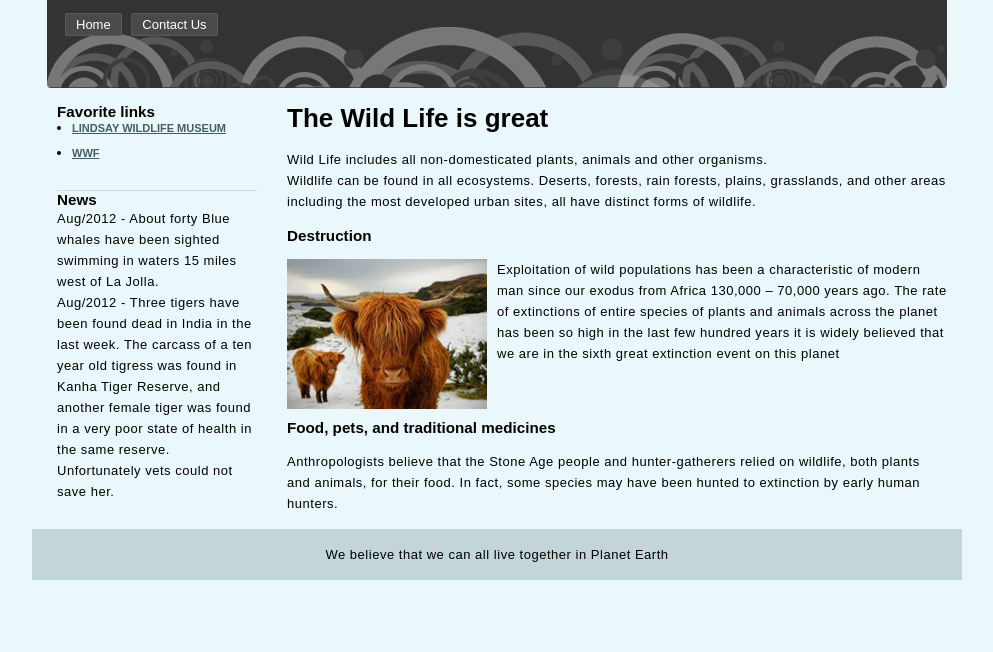
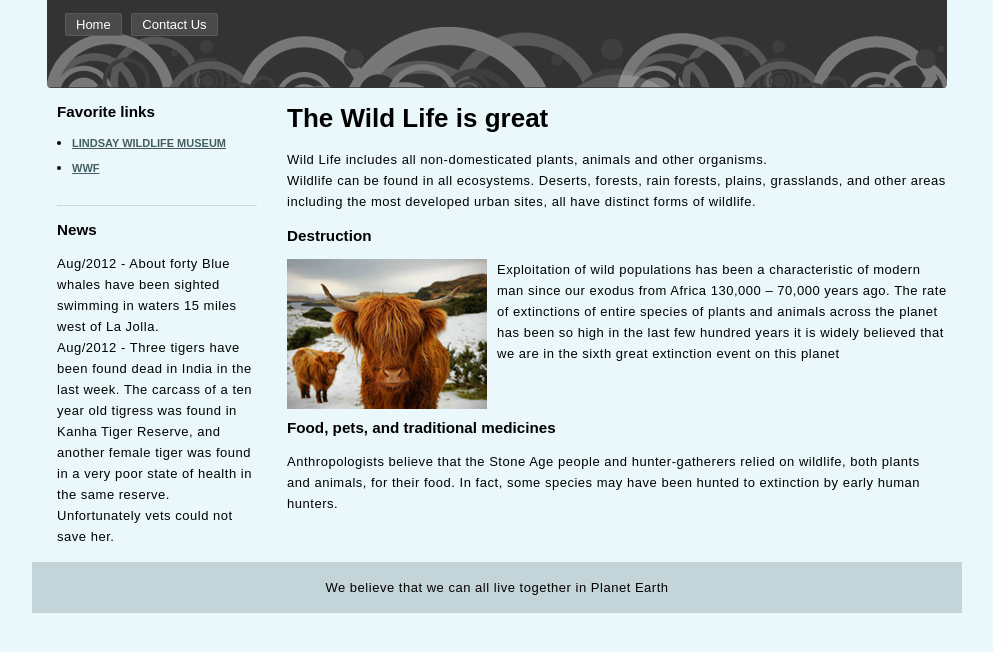
Before and after one commit to aakashkhalasi/aakashkhalasi.github.io, a plain HTML site: page homework_2_index.html in a window 1280 px wide. Shown: the part 102-754 px from the top of the page, without its empty margins (143-1136 px from the left). Drawn offline with Linux system fonts and the light colour scheme.

Commit message:
Update homework_2_index.html

```diff
--- a/homework_2_index.html
+++ b/homework_2_index.html
@@ -30,17 +30,17 @@
         <img src="img1.jpg" class="float-left" alt="alternative text.  This text is for screen readers or in the instance an image can't load, a description of what should have been here." /><p>Exploitation of wild populations has been a characteristic of modern man since our exodus from Africa 130,000 – 70,000 years ago. The rate of extinctions of entire species of plants and animals across the planet has been so high in the last few hundred years it is widely believed that we are in the sixth great extinction event on this planet</p><br />
 
         <h3 class="clear">Food, pets, and traditional medicines</h3><br />
-        <p>Anthropologists believe that the Stone Age people and hunter-gatherers relied on wildlife, both plants and animals, for their food. In fact, some species may have been hunted to extinction by early human hunters.</p>
+        <p>Anthropologists believe that the Stone Age people and hunter-gatherers relied on wildlife, both plants and animals, for their food. In fact, some species may have been hunted to extinction by early human hunters.</p><br />
     </div>
 
     <div class="sidebar-left">
-    	<h3>Favorite links</h3>
+    	<h3>Favorite links</h3><br />
     	<ul class="list">
         	<li><a href="http://wildlife-museum.org/" title="Lindsay Wildlife Museum">Lindsay Wildlife Museum</a></li>
             <li><a href="http://www.worldwildlife.org/home-full.html" title="WWF">WWF</a></li>
-        </ul>
+        </ul><br />
 
-        <h3>News</h3>
+        <h3>News</h3><br />
         <p>Aug/2012 - About forty Blue whales have been sighted swimming in waters 15 miles west of La Jolla.</p>
         <p>Aug/2012 - Three tigers have been found dead in India in the last week. The carcass of a ten year old tigress was found in Kanha Tiger Reserve, and another female tiger was found in a very poor state of health in the same reserve. Unfortunately vets could not save her.</p>
     </div>
```
